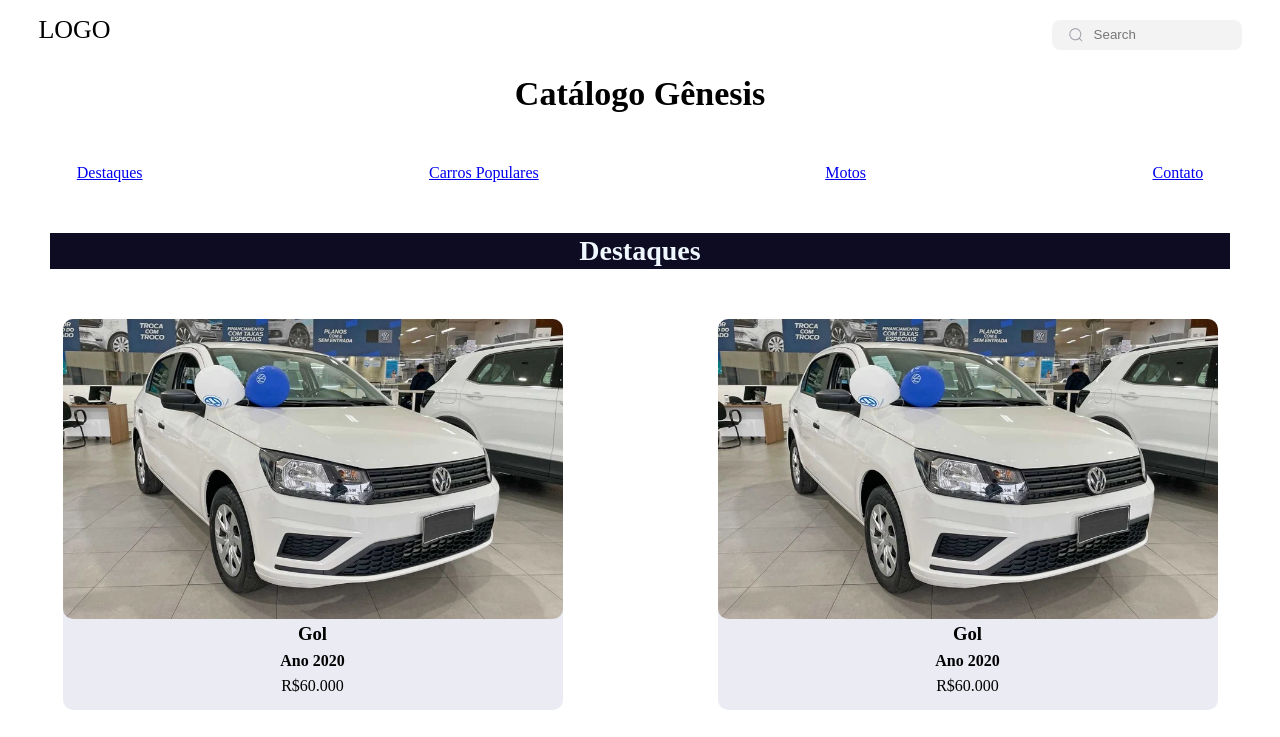
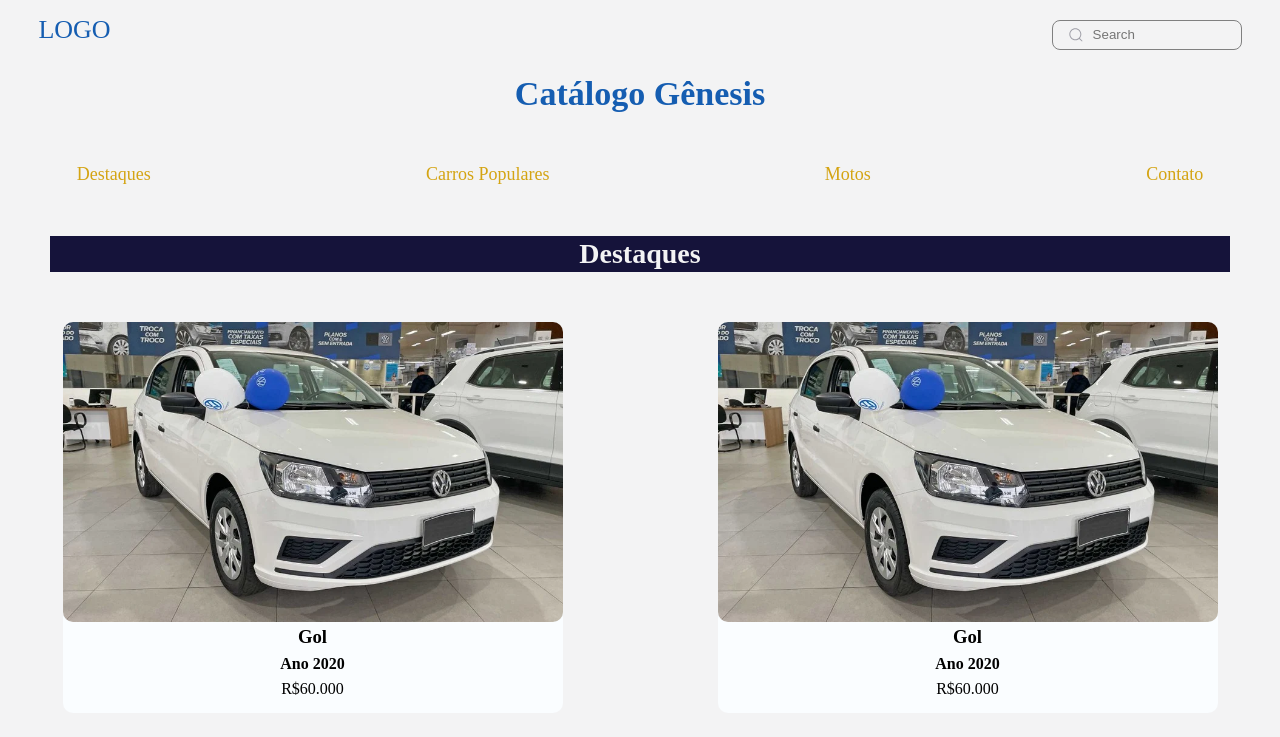
Before and after one commit to leoluccasom/TesteVeiculo, a plain HTML site: page index.html in a window 1280 px wide. Shown: the top 737 px of the page. Drawn offline with Linux system fonts and the light colour scheme.

Commit message:
attFooter

```diff
--- a/index.html
+++ b/index.html
@@ -138,7 +138,11 @@
             <p>R$60.000</p>
         </div>
     </section>
-    <h2 class="title">Contatos</h2>
+    <section>
+        <h2 class="title">Contatos</h2>
+        <footer class="contatos">
 
+        </footer>
+    </section>
 </body>
 </html>
--- a/style.css
+++ b/style.css
@@ -3,6 +3,9 @@
     padding: 0;
     list-style: none;
     box-sizing: border-box;
+}
+body{
+    background-color: #f3f3f4;
 }
 
 header{
@@ -13,6 +16,7 @@ header{
 span{
     font-size: 26px;
     margin-top: 2px;
+    color: #155db1;
 }
 #container-search{
     margin-top: 7px;
@@ -28,7 +32,7 @@ span{
     line-height: 28px;
     padding: 0 1rem;
     padding-left: 2.5rem;
-    border: 2px solid transparent;
+    border: 1px solid gray;
     border-radius: 8px;
     outline: none;
     background-color: #f3f3f4;
@@ -46,11 +50,21 @@ h1{
     text-align: center;
     font-size: 34px;
     margin: 25px;
+    color: #155db1;
 }
 nav{
     display: flex;
     justify-content: space-between;
     margin: 4% 6%;
+}
+nav a{
+    text-decoration: none;
+    color: #d4a413;
+    font-size: 18px;
+}
+nav a:hover{
+    transition: all 150ms ease-in-out;
+    color: #8d6a00;
 }
 #destaque{
     display: grid;
@@ -67,7 +81,7 @@ nav{
 .card{
     width: 80%;
     margin: 0px auto;
-    background-color: rgb(235, 235, 243);
+    background-color: #fafdff;
     text-align: center;
     padding: 0px 0px 15px 0px;
     border-radius: 10px;
@@ -88,6 +102,6 @@ nav{
     font-size: 28px;
     margin: 50px;
     padding: 2px;
-    background-color: #0d0c22;
-    color: aliceblue;
+    background-color: #15133a;
+    color: #f3f3f4;
 }
```
